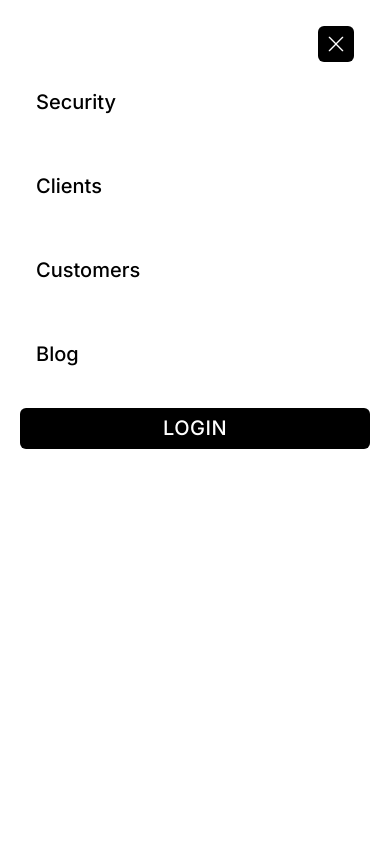
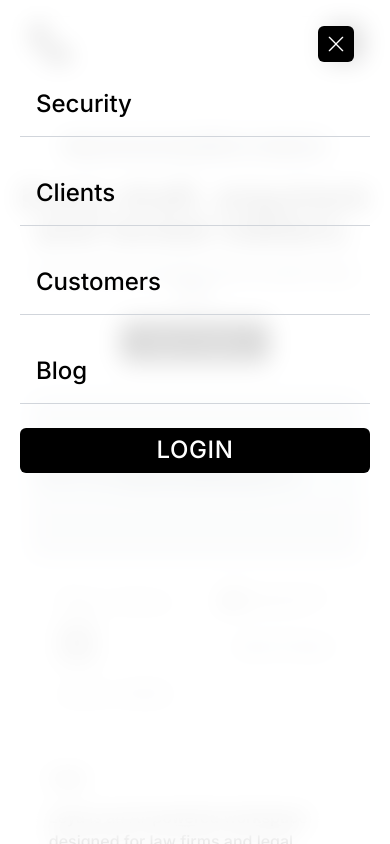
Before and after one commit to fahadshahbaz/Leya-law, a React (Vite) app: page / in a window 390 px wide. Both pictures are taken after a click on the element 343 px from the left and 43 px from the top of the page. Shown: the top 844 px of the page. Built offline with nearby package versions, Linux system fonts and the light colour scheme.

Commit message:
Fixed styling of mobile menu

```diff
--- a/src/Components/Navbar.jsx
+++ b/src/Components/Navbar.jsx
@@ -42,7 +42,7 @@ const Navbar = () => {
       </nav>
 
       {/* Mobile menu */}
-      {isOpen && (
+      {/* {isOpen && (
         <div className="fixed inset-0 bg-white z-50 flex flex-col filter backdrop-blur-2xl">
           <div className="flex justify-between items-center w-full p-4 my-5">
             <div className="absolute right-4 top-[0.4rem] cursor-pointer m-5 bg-black rounded-md p-2">
@@ -69,7 +69,40 @@ const Navbar = () => {
             ))}
           </ul>
         </div>
-      )}
+      )} */}
+      {isOpen && (
+  <div
+    className={`fixed inset-0 bg-white/85 z-50 flex flex-col filter backdrop-blur-md transition-transform duration-300 ease-in-out transform ${
+      isOpen ? 'translate-x-0' : 'translate-x-full'
+    }`}
+  >
+    <div className="flex justify-between items-center w-full p-4 my-5">
+      <div className="absolute right-4 top-[0.4rem] cursor-pointer m-5 bg-black rounded-md p-2">
+        <img
+          onClick={toggleMobileMenu}
+          src={crossblack}
+          alt="Close menu"
+          className="cursor-pointer size-5 filter invert"
+        />
+      </div>
+    </div>
+    <ul className="flex flex-col items-center gap-6 text-2xl mx-5 font-medium">
+      {navItems.map((item, index) => (
+        <li
+          key={index}
+          className={`w-full p-4 ${
+            item === "Login"
+              ? "cursor-pointer bg-black text-center py-[0.4rem] text-white rounded-md uppercase tracking-wide"
+              : "cursor-pointer border-b border-gray-300"
+          }`}
+        >
+          {item}
+        </li>
+      ))}
+    </ul>
+  </div>
+)}
+
     </>
   );
 };
```
